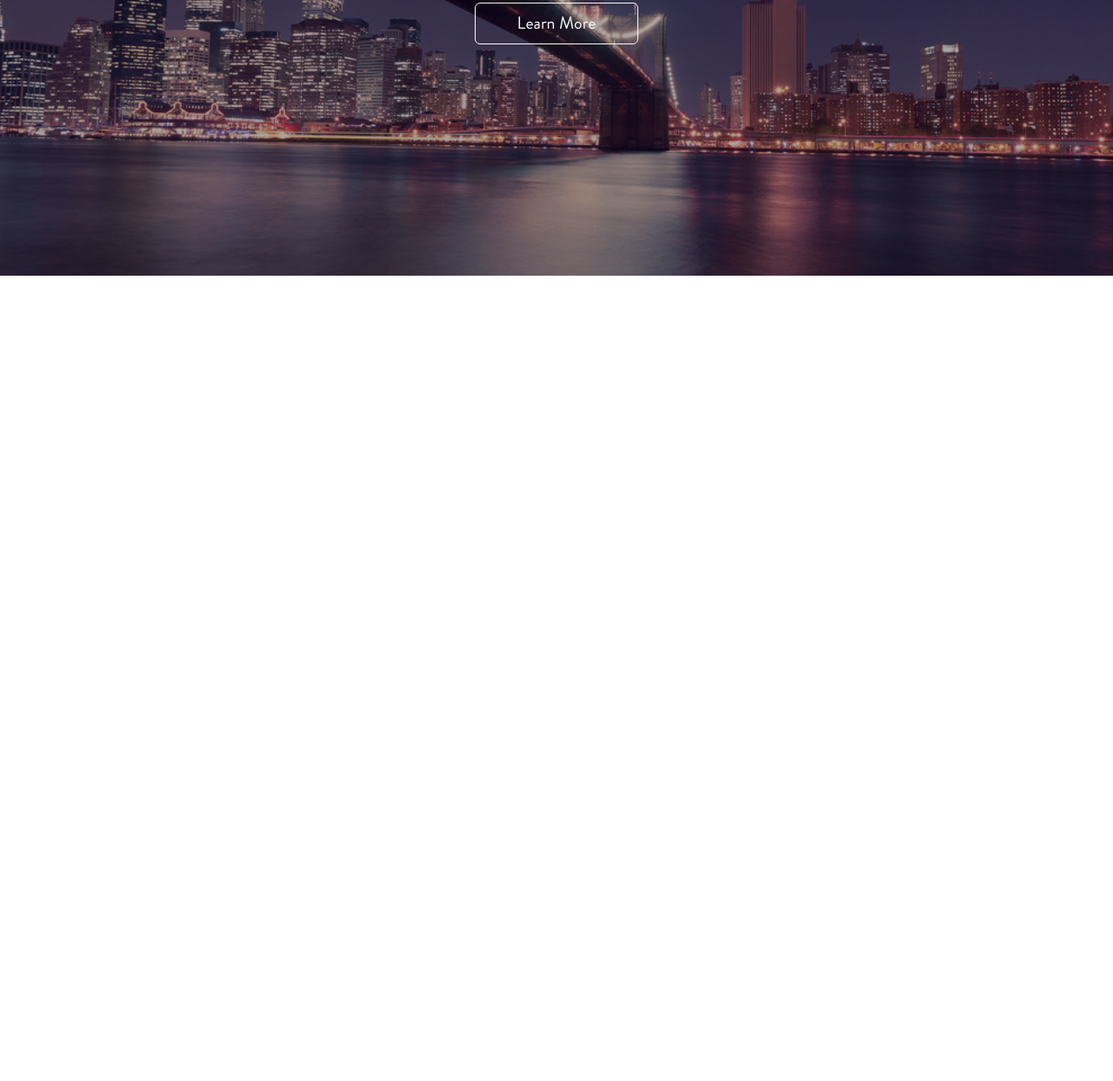
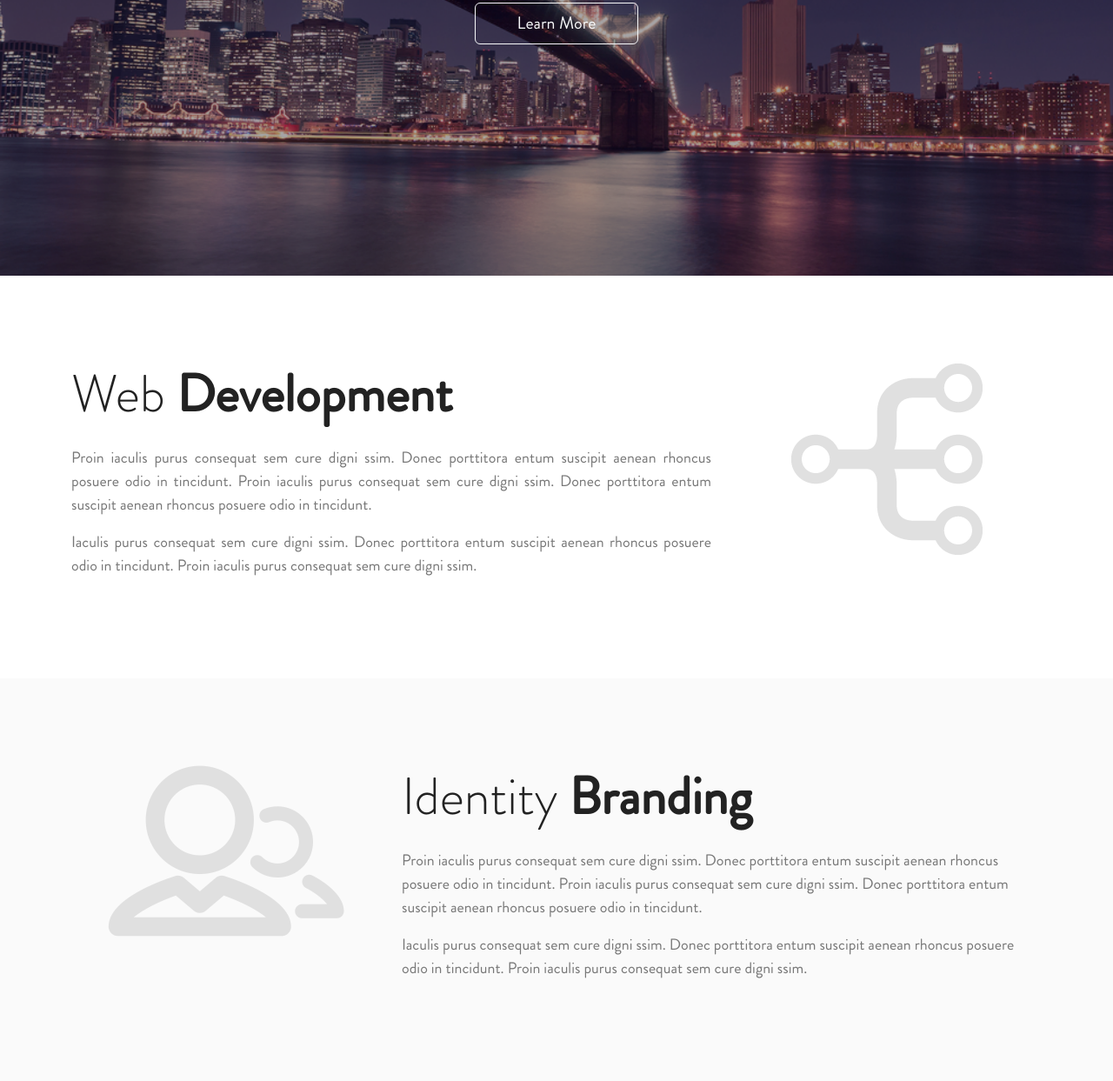
Before and after one commit to jesmin-juthi/escape, a plain HTML site: page index.html in a window 1280 px wide. Shown: the part 486-1729 px from the top of the page at 87% size. Before the commit the page ends 803 px from the top, so only its background shows below. Drawn offline with nearby package versions, Linux system fonts and the light colour scheme.

Commit message:
development and branding section added

```diff
--- a/index.html
+++ b/index.html
@@ -70,6 +70,47 @@
     </header>
 
 
+    <section class="development">
+      <div class="container">
+        <div class="row">
+          <!-- content -->
+          <div class="col-md-8">
+            <div class="develop-content">
+              <h1 class="mb-4">Web <span class="fw-bold">Development</span></h1>
+              <p>Proin iaculis purus consequat sem cure digni ssim. Donec porttitora entum suscipit aenean rhoncus posuere odio in tincidunt. Proin iaculis purus consequat sem cure digni ssim. Donec porttitora entum suscipit aenean rhoncus posuere odio in tincidunt.
+              </p>
+              <p>Iaculis purus consequat sem cure digni ssim. Donec porttitora entum suscipit aenean rhoncus posuere odio in tincidunt. Proin iaculis purus consequat sem cure digni ssim.</p>
+            </div><!-- /.develop-content -->
+          </div><!-- /.col-md-8 -->
+          <!-- img -->
+          <div class="col-md-4 text-center ">
+            <img class="img-fluid" src="./images/web.png" alt="">
+          </div><!-- /.col-md-4 -->
+        </div><!-- /.row -->
+      </div><!-- /.container -->
+    </section><!-- /.development -->
+
+    <section class="brand">
+      <div class="container">
+        <div class="row">
+          <!-- img -->
+          <div class="col-md-4 text-center ">
+            <img class="img-fluid" src="./images/identity.png" alt="">
+          </div><!-- /.col-md-4 -->
+          <!-- content -->
+          <div class="col-md-8">
+            <div class="brand-content">
+              <h1 class="mb-4">Identity <span class="fw-bold">Branding</span></h1>
+              <p>Proin iaculis purus consequat sem cure digni ssim. Donec porttitora entum suscipit aenean rhoncus posuere odio in tincidunt. Proin iaculis purus consequat sem cure digni ssim. Donec porttitora entum suscipit aenean rhoncus posuere odio in tincidunt.
+              </p>
+              <p>Iaculis purus consequat sem cure digni ssim. Donec porttitora entum suscipit aenean rhoncus posuere odio in tincidunt. Proin iaculis purus consequat sem cure digni ssim.</p>
+            </div><!-- /.brand-content -->
+          </div><!-- /.col-md-8 -->
+        </div><!-- /.row -->
+      </div><!-- /.container -->
+    </section><!-- /.brand -->
+
+
 
     <script src="https://ajax.googleapis.com/ajax/libs/jquery/3.5.1/jquery.min.js"></script>
     <script src="https://cdn.jsdelivr.net/npm/bootstrap@5.2.0/dist/js/bootstrap.bundle.min.js"></script>
--- a/style.css
+++ b/style.css
@@ -68,3 +68,30 @@ header{
     font-size: 32px;
     font-family: Brandon-Light;
 }
+
+/* development section */
+
+.development, .brand{
+    padding: 100px 0;
+}
+
+.develop-content{
+    text-align: justify;
+}
+
+.develop-content h1, .brand h1{
+    font-family: Brandon-Light;
+    font-size: 60px;
+    color: #222;
+}
+
+.develop-content p, .brand p{
+    font-size: 18px;
+    color: #777777;
+}
+
+/* brand section */
+
+.brand{
+    background-color: #fafafa;
+}
```
